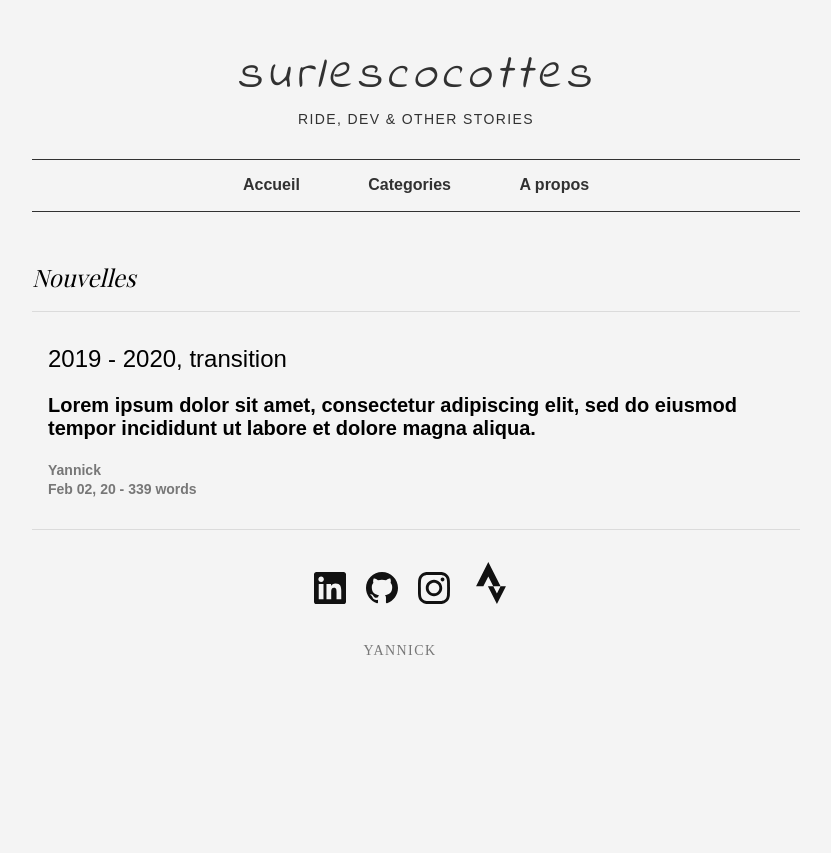
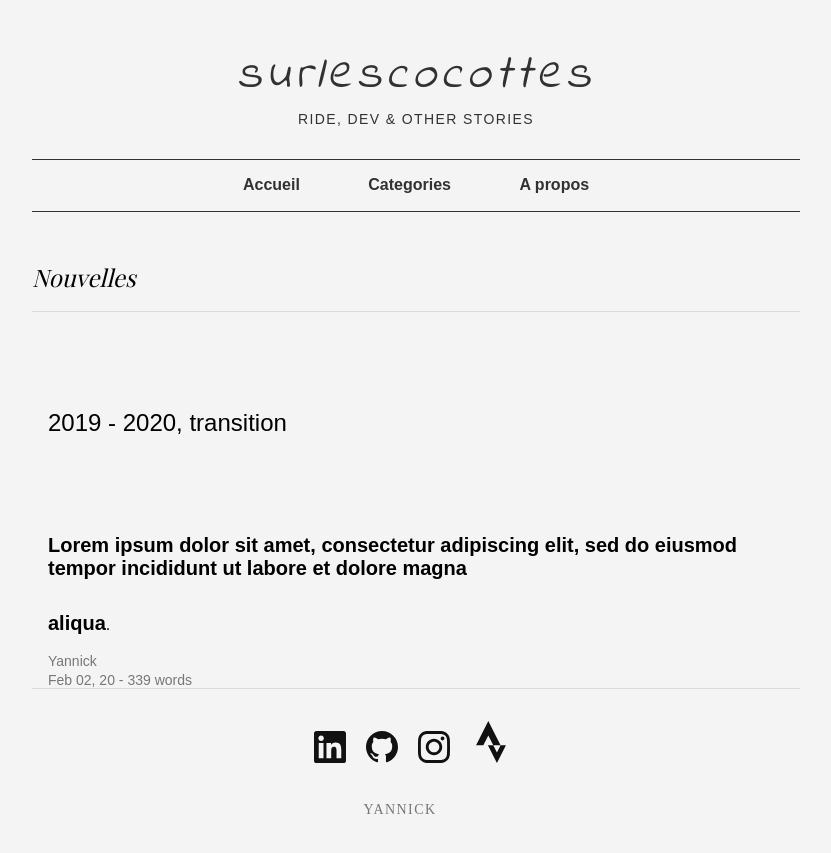
Before and after one commit to YannickDurden/minimalist-white, a Jekyll site: the page built from index.html, in a window 1280 px wide. Shown: the top 853 px of the page, without its empty margins (224-1055 px from the left). Built offline with Jekyll 4.4.1, drawn with Linux system fonts in a browser that asks for light colours; some web fonts are replaced; the list of posts is cut into pages by our own code.

Commit message:
Fix anchor style

```diff
--- a/_sass/main.scss
+++ b/_sass/main.scss
@@ -51,7 +51,6 @@ a {
     color: #000;
     text-decoration: none;
     font-weight: 600;
-    display: block;
 }
 
 a:hover,
```
Also changed, not shown: _posts/2020-02-02-transition.md (+1 -1 lines).
